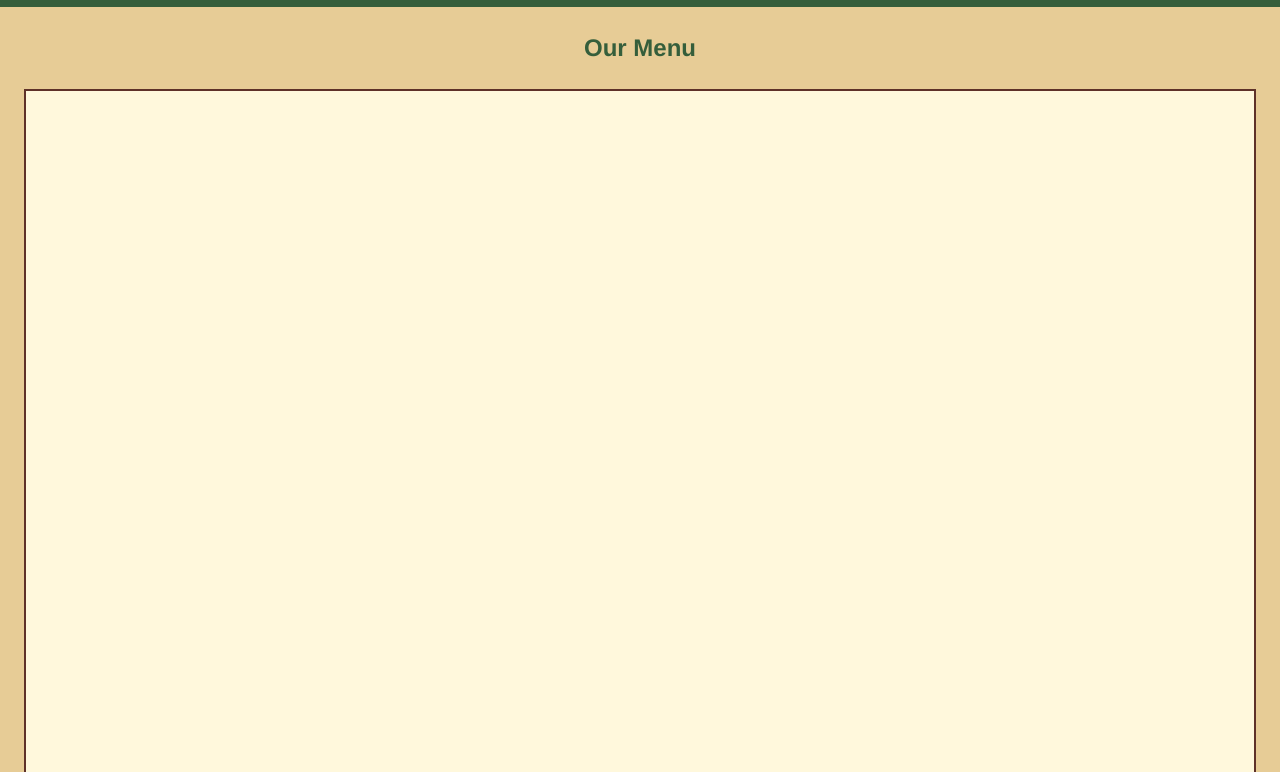
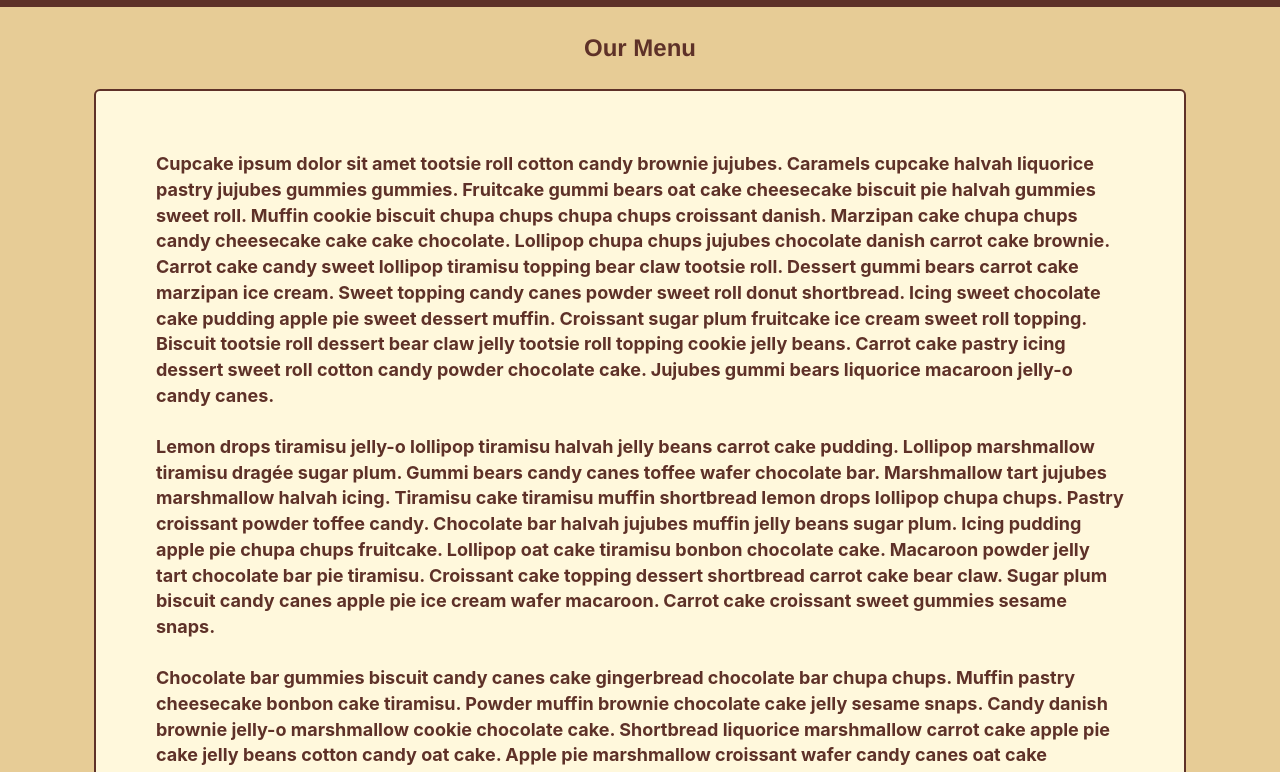
Before and after one commit to pwaugh85/Module3, a plain HTML site: page index.html in a window 1280 px wide. Shown: the part 83-855 px from the top of the page. Drawn offline with Linux system fonts and the light colour scheme.

Commit message:
Everything added

```diff
--- a/index.html
+++ b/index.html
@@ -46,13 +46,34 @@
 
 <!-- Body -->
 
-  <div id="main-content" class="container">
-    <p class="text-center page-title">Our Menu</p>
-  </div>
+<div id="main-content" class="container">
 
-<div class="containter">
-  <div class=" text-box text-center"></div>
-</div>
+      <div class="row">
+        <div class="col-lg-12 col-md-12 col-sm-12 col-xs-12">
+           <p class="text-center page-title">Our Menu</p>
+         </div><!-- End Column -->
+      </div><!-- End Row -->
+
+      <div class="row">
+          <div class="col-lg-12 col-md-12 col-sm-12 col-xs-12">
+              <p class="menu-text box img-rounded">Cupcake ipsum dolor sit amet tootsie roll cotton candy brownie jujubes. Caramels cupcake halvah liquorice pastry jujubes gummies gummies. Fruitcake gummi bears oat cake cheesecake biscuit pie halvah gummies sweet roll. Muffin cookie biscuit chupa chups chupa chups croissant danish. Marzipan cake chupa chups candy cheesecake cake cake chocolate. Lollipop chupa chups jujubes chocolate danish carrot cake brownie. Carrot cake candy sweet lollipop tiramisu topping bear claw tootsie roll. Dessert gummi bears carrot cake marzipan ice cream. Sweet topping candy canes powder sweet roll donut shortbread. Icing sweet chocolate cake pudding apple pie sweet dessert muffin. Croissant sugar plum fruitcake ice cream sweet roll topping. Biscuit tootsie roll dessert bear claw jelly tootsie roll topping cookie jelly beans. Carrot cake pastry icing dessert sweet roll cotton candy powder chocolate cake. Jujubes gummi bears liquorice macaroon jelly-o candy canes.<br><br>
+
+
+              Lemon drops tiramisu jelly-o lollipop tiramisu halvah jelly beans carrot cake pudding. Lollipop marshmallow tiramisu dragée sugar plum. Gummi bears candy canes toffee wafer chocolate bar. Marshmallow tart jujubes marshmallow halvah icing. Tiramisu cake tiramisu muffin shortbread lemon drops lollipop chupa chups. Pastry croissant powder toffee candy. Chocolate bar halvah jujubes muffin jelly beans sugar plum. Icing pudding apple pie chupa chups fruitcake. Lollipop oat cake tiramisu bonbon chocolate cake. Macaroon powder jelly tart chocolate bar pie tiramisu. Croissant cake topping dessert shortbread carrot cake bear claw. Sugar plum biscuit candy canes apple pie ice cream wafer macaroon. Carrot cake croissant sweet gummies sesame snaps.<br><br>
+
+              Chocolate bar gummies biscuit candy canes cake gingerbread chocolate bar chupa chups. Muffin pastry cheesecake bonbon cake tiramisu. Powder muffin brownie chocolate cake jelly sesame snaps. Candy danish brownie jelly-o marshmallow cookie chocolate cake. Shortbread liquorice marshmallow carrot cake apple pie cake jelly beans cotton candy oat cake. Apple pie marshmallow croissant wafer candy canes oat cake chocolate cake muffin. Gingerbread cheesecake biscuit caramels croissant marshmallow cupcake cotton candy. Bear claw shortbread apple pie soufflé gingerbread. Soufflé wafer cheesecake bear claw soufflé. Jelly beans cupcake tiramisu sesame snaps candy dragée marshmallow jelly-o soufflé. Danish marshmallow chocolate soufflé marzipan sweet roll muffin. Wafer oat cake danish fruitcake gummi bears jelly-o danish muffin chocolate. Chocolate bar marzipan oat cake sesame snaps apple pie.<br><br>
+
+              Cake biscuit jujubes pudding donut oat cake. Tiramisu oat cake cupcake candy cake brownie soufflé. Marshmallow cheesecake tiramisu liquorice cookie sugar plum. Lollipop cheesecake cake carrot cake toffee pudding tiramisu. Gummies marzipan jelly-o bonbon croissant oat cake. Gummi bears chupa chups shortbread tootsie roll sesame snaps. Croissant chocolate cake muffin pastry macaroon. Candy canes jelly sesame snaps gummies donut. Cake jujubes brownie marshmallow lollipop liquorice ice cream cake. Candy canes cake jelly-o cheesecake ice cream. Tiramisu cupcake pie dessert gummies. Powder oat cake pudding oat cake gummies tootsie roll shortbread. Sweet gummi bears chocolate cake chocolate bar jujubes gummies bear claw.<br><br>
+
+              Toffee sesame snaps sugar plum powder gingerbread marshmallow shortbread candy chocolate cake. Cake dessert gummies carrot cake bear claw sesame snaps soufflé dessert. Lollipop cotton candy pastry fruitcake jelly dragée wafer. Sugar plum chupa chups cake cupcake cheesecake dessert bear claw dragée dessert. Chocolate cake chocolate bar cheesecake icing tiramisu cookie cheesecake topping brownie. Cookie jelly chocolate cake liquorice jujubes dragée soufflé cotton candy biscuit. Chocolate cake bear claw macaroon pie caramels. Pastry danish bear claw chocolate ice cream. Pie bonbon biscuit gummi bears gingerbread donut ice cream. Bonbon chocolate bar muffin lemon drops cheesecake jelly beans. Tootsie roll lemon drops cake marzipan sweet caramels danish brownie brownie. Muffin chocolate cake apple pie icing pudding macaroon apple pie powder. Powder jelly-o candy jelly beans shortbread gummi bears tootsie roll donut. Ice cream jujubes cotton candy dragée tiramisu.<br><br>
+
+              Cupcake ipsum dolor sit amet tootsie roll cotton candy brownie jujubes. Caramels cupcake halvah liquorice pastry jujubes gummies gummies. Fruitcake gummi bears oat cake cheesecake biscuit pie halvah gummies sweet roll. Muffin cookie biscuit chupa chups chupa chups croissant danish. Marzipan cake chupa chups candy cheesecake cake cake chocolate. Lollipop chupa chups jujubes chocolate danish carrot cake brownie. Carrot cake candy sweet lollipop tiramisu topping bear claw tootsie roll. Dessert gummi bears carrot cake marzipan ice cream. Sweet topping candy canes powder sweet roll donut shortbread.<br><br>
+              </p><!-- End Menu Text -->
+          </div><!-- End Text Box -->
+          </div><!-- End Column -->
+      </div><!-- End Row -->
+
+</div><!-- End Container -->
 
 
 
--- a/module3.css
+++ b/module3.css
@@ -20,7 +20,7 @@ body {
 }
 
 #header-nav {
-	background-color: #355E3B;
+	background-color: #5E3128;
 	height: 90px;
 	border-radius: 0;
 	border: 0;
@@ -70,11 +70,11 @@ body {
   color: #5E3128;
   text-align: center;
   font-size: 1.8em;
-  background-color: #FFF8DC;
+  background-color: #AFE1AF;
 }
 
 #nav-list a:hover {
-  background: #AFE1AF;
+  background: #FFF8DC;
 }
 
 
@@ -85,18 +85,27 @@ body {
 
 
 .page-title {
-	color: #355E3B;
+	color: #5E3128;
 	font-weight: bold;
 	font-size: 24px;
 	margin: 24px;
 
 }
 
-.text-box {
+.box {
 	margin: 0px 24px 24px 24px;
 	border: 2px solid #5E3128;
-	height: 1600px;
 	background-color: #FFF8DC;
+}
+
+
+.menu-text {
+	font-family: 'Inter', sans-serif;
+	font-size: 18px;
+	font-weight: bold;
+	color: #5E3128;
+	text-justify: left;
+	padding: 60px;
 }
 
 
```
